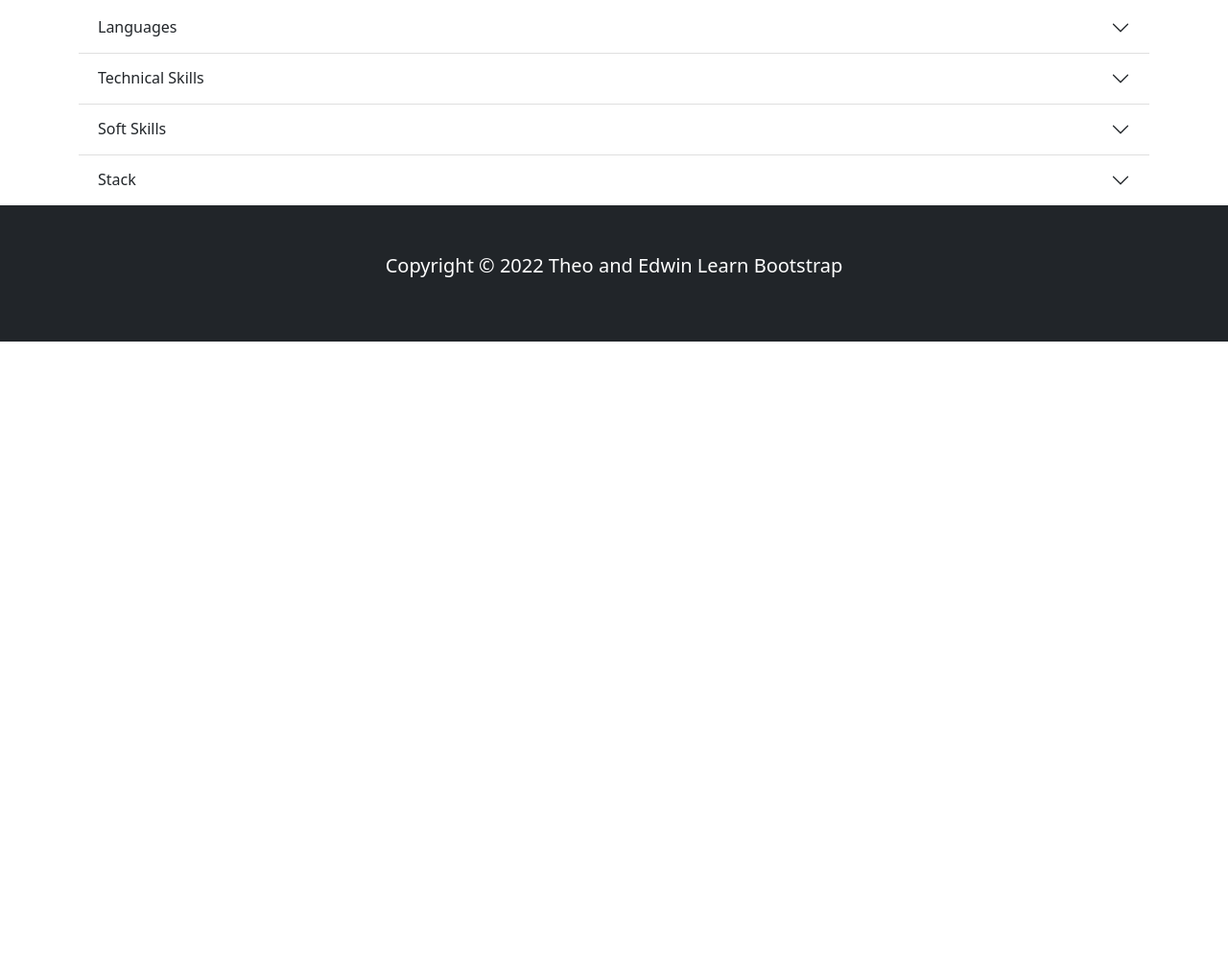
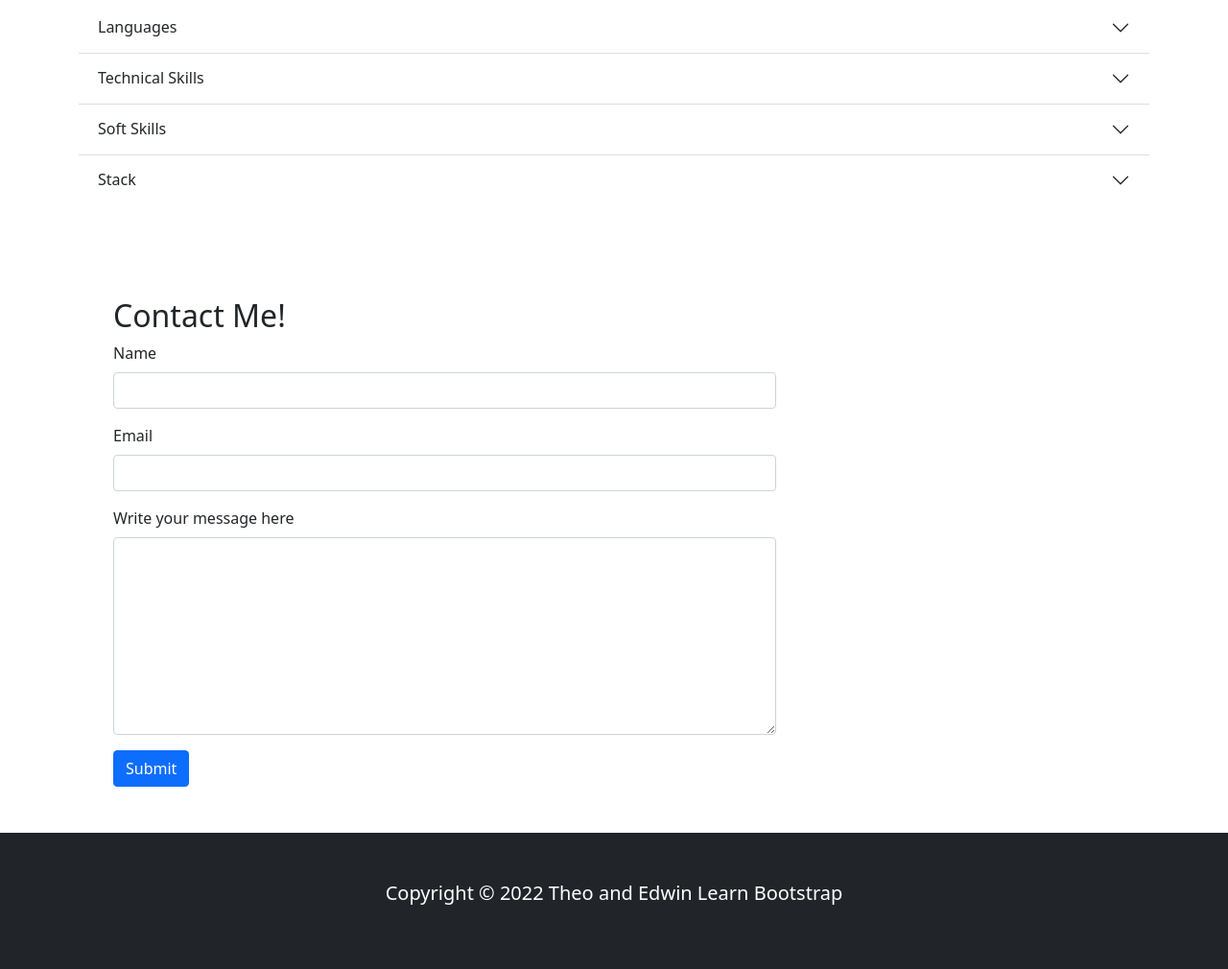
Before and after one commit to egichuhis/portfolioBootstrapEdwinTheophilus, a website: page index.html in a window 1280 px wide. Shown: the part 2474-3484 px from the top of the page at 96% size. Before the commit the page ends 2830 px from the top, so only its background shows below. Drawn offline with nearby package versions, Linux system fonts and the light colour scheme.

Commit message:
Added the contact form

```diff
--- a/index.html
+++ b/index.html
@@ -245,7 +245,26 @@
             </section>
         </section>
         <!-- Add contact form after this comment and before the footer -->
-
+        <div class="container mt-5 p-5">
+            <h2>Contact Me!</h2>
+            <form action="https://formspree.io/f/meqdvkdq" method="post" class="row g-3">
+                <div class="col-md-8">
+                    <label for="name" class="form-label">Name</label>
+                    <input type="text" class="form-control" id="Name" required>
+                </div>
+                <div class="col-md-8">
+                    <label for="emailInfo" class="form-label">Email</label>
+                    <input type="email" class="form-control" id="emailInfo" required>
+                </div>
+                <div class="col-md-8">
+                    <label for="comments" class="form-label">Write your message here</label>
+                    <textarea class="form-control" id="comments" rows="8"></textarea>
+                </div>
+                <div class="col-md-12">
+                <button type="submit" class="btn btn-primary">Submit</button>
+                 </div>
+            </form>
+         </div>
 
 
 
```
